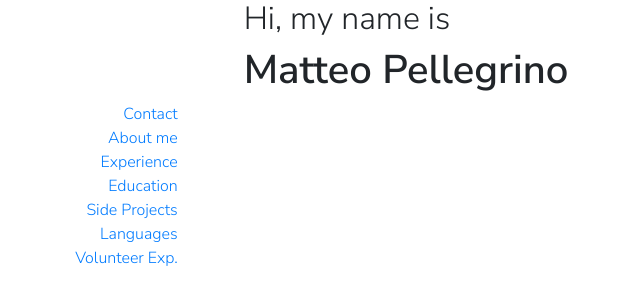
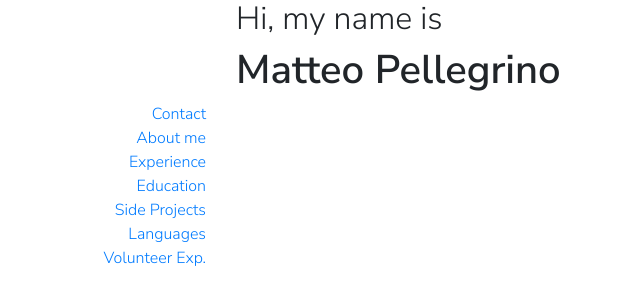
Before and after one commit to arabello/arabello.github.io, a Jekyll site: the page built from index.html, in a window 1280 px wide. Shown: the top 305 px of the page, without its empty margins (234-874 px from the left). Built offline with Jekyll 4.4.1, drawn with Linux system fonts in a browser that asks for light colours.

Commit message:
Fix layout structure

```diff
--- a/_includes/masthead.html
+++ b/_includes/masthead.html
@@ -1,9 +1,6 @@
-<section
-    id="masthead"
-    class="container d-flex justify-content-center">
-
+<div id="masthead">
     <div>
         <h2>Hi, my name is</h2>
         <h1>Matteo Pellegrino</h1>
     </div>
-</section>
+</div>
--- a/_layouts/default.html
+++ b/_layouts/default.html
@@ -17,11 +17,17 @@
 
   </head>
   <body>
-      <div class="col-12">
-          {% include masthead.html %}
-      </div>
-      <div class="col-4">
-          {% include navigation.html %}
+      <div class="container">
+          <div class="d-flex flex-row">
+              <div class="col-8 offset-4">
+                {% include masthead.html %}
+              </div>
+          </div>
+          <div class="d-flex flex-row">
+              <div class="col-4">
+                {% include navigation.html %}
+              </div>
+          </div>
       </div>
       {{ content }}
   </body>
```
Also changed, not shown: 1 other file.
